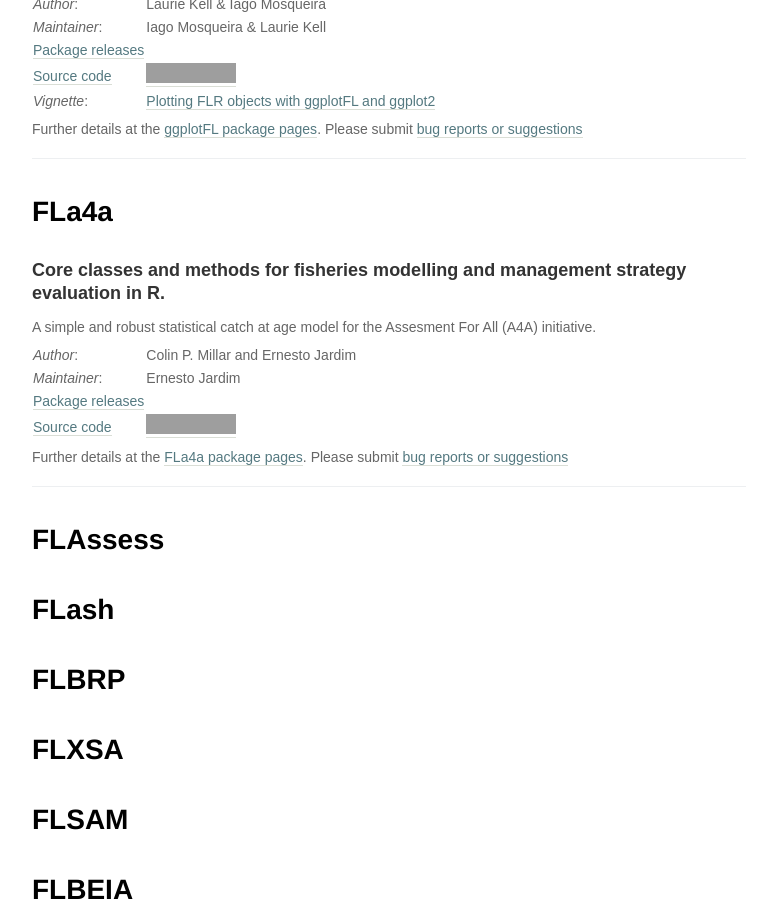
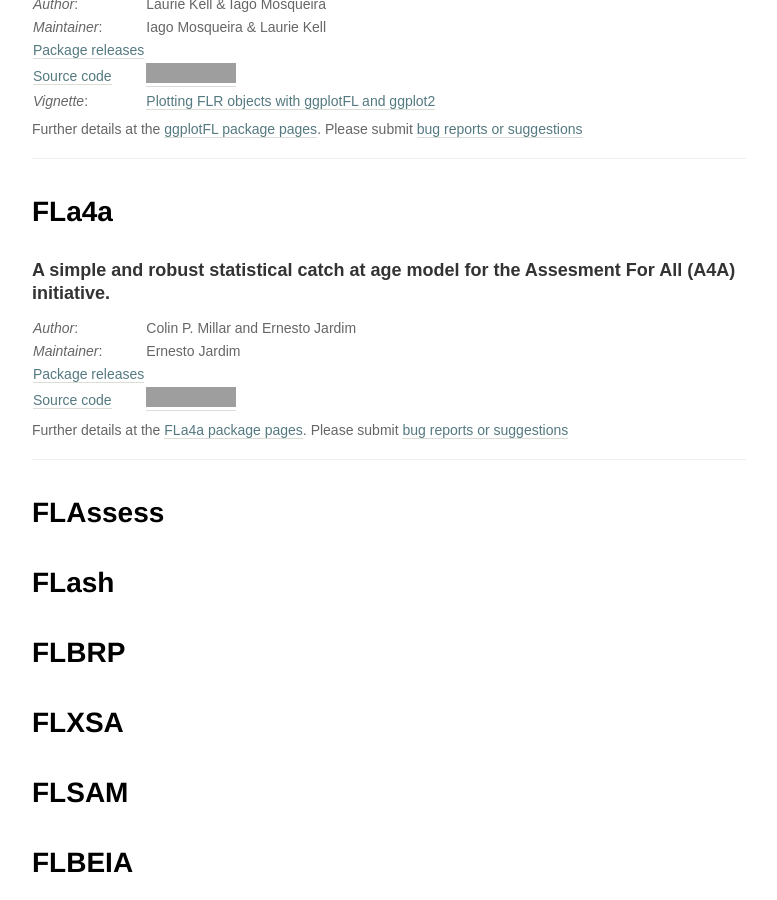
Before and after one commit to flr/flr.github.io, a Jekyll site: the page built from pkgs/index.md, in a window 1280 px wide and 900 px high, scrolled down 838 px. Shown: the whole window, without its empty margins (204-981 px from the left). Built offline with Jekyll 4.4.1, drawn with Linux system fonts in a browser that asks for light colours; some web fonts are replaced; grey boxes are pictures that could not be loaded.

Commit message:
Adding FLa4a

```diff
--- a/pkgs/index.md
+++ b/pkgs/index.md
@@ -39,9 +39,7 @@
 
 # FLa4a
 
-### Core classes and methods for fisheries modelling and management strategy evaluation in R.
-
-A simple and robust statistical catch at age model for the Assesment For All (A4A) initiative.
+### A simple and robust statistical catch at age model for the Assesment For All (A4A) initiative.
 
 |---|--:|
 | *Author*: |  Colin P. Millar and Ernesto Jardim |
```
